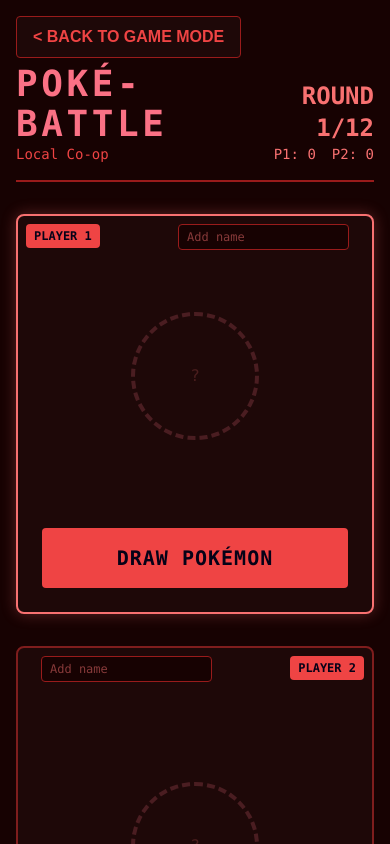
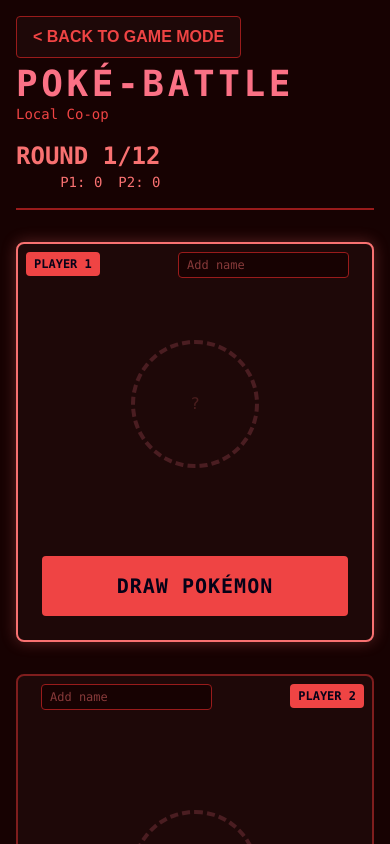
Before and after one commit to luisperez1050/text-based-game, a Next.js app: page / in a window 390 px wide. Both pictures are taken after a click on the element 195 px from the left and 356 px from the top of the page. Shown: the top 844 px of the page. Built offline with nearby package versions, Linux system fonts and the light colour scheme.

Commit message:
fixed mobile ui bug

```diff
--- a/app/components/GameBoard.tsx
+++ b/app/components/GameBoard.tsx
@@ -49,7 +49,7 @@
   return (
     <main className="min-h-screen bg-theme-bg-primary text-theme-text-primary font-mono p-4 pt-16 flex flex-col items-center w-full">
       {/* Header */}
-      <header className="w-full max-w-4xl border-b-2 border-theme-border-secondary pb-4 mb-8 flex justify-between items-end">
+      <header className="w-full max-w-4xl border-b-2 border-theme-border-secondary pb-4 mb-8 flex flex-col sm:flex-row sm:justify-between gap-4 sm:gap-6 items-start sm:items-end">
         <div>
           <h1 className="text-4xl font-bold tracking-widest text-theme-text-accent">POKÉ-BATTLE</h1>
           <div className="flex items-center gap-4">
```
